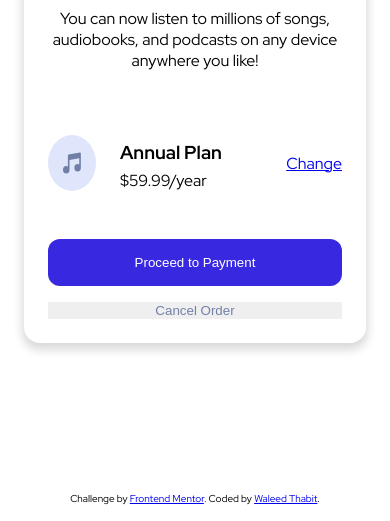
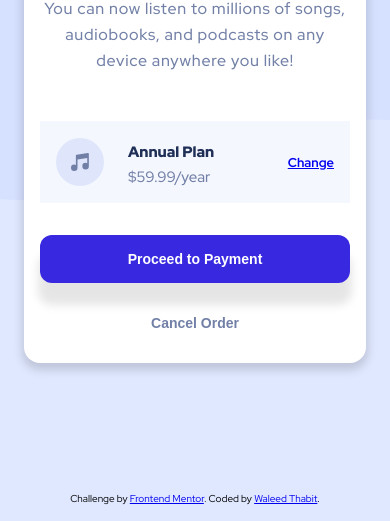
Before and after one commit to waleed-thabit/order-summary, a plain HTML site: page index.html in a window 390 px wide. Shown: the part 323-844 px from the top of the page. Drawn offline with Linux system fonts and the light colour scheme.

Commit message:
feat: finish mobile layout

```diff
--- a/css/style.css
+++ b/css/style.css
@@ -14,6 +14,8 @@ body {
   margin: 0;
   padding: 0;
   font-family: "Red Hat Display", sans-serif;
+  background: var(--blue-100) url(../images/pattern-background-mobile.svg)
+    no-repeat center / contain;
 }
 
 main {
@@ -21,8 +23,6 @@ main {
   display: grid;
   grid-template-columns: 1fr;
   grid-template-rows: 1fr auto;
-  /* background: url(../images/pattern-background-mobile.svg) no-repeat center / */
-  /*   contain; */
 }
 .card-container {
   width: min(100% - 3rem, 400px);
@@ -31,13 +31,14 @@ main {
   margin-block-end: auto;
   border-radius: 1rem;
   overflow: hidden;
+  background-color: white;
   box-shadow: 0 5px 10px 2px rgba(0, 0, 0, 15%);
 }
 .content {
-  padding: 1.5rem;
+  padding: 1rem;
   display: flex;
   flex-direction: column;
-  gap: 3rem;
+  gap: 2rem;
 }
 .main-img {
   width: 100%;
@@ -46,20 +47,48 @@ main {
 .text-c {
   text-align: center;
 }
+.main-title {
+  font-size: 1.4rem;
+  font-weight: 900;
+  color: var(--blue-950);
+}
+.main-p {
+  color: var(--gray-600);
+  font-weight: 500;
+  letter-spacing: 0.7px;
+  line-height: 1.6;
+}
 .price-c {
   display: flex;
   align-items: center;
   justify-content: space-between;
+  background-color: var(--blue-50);
+  padding: 1rem;
 }
 .img-plan {
   display: flex;
   gap: 1.5rem;
+  justify-content: center;
+  align-items: center;
 }
 .plan {
+  font-size: 15px;
   margin: 5px 0;
+  color: var(--blue-950);
+  font-weight: 900;
 }
 .price {
+  font-size: 15px;
+  font-weight: 500;
+  color: var(--gray-600);
   margin: 0;
+}
+.change-link {
+  font-weight: 700;
+  font-size: 0.8rem;
+}
+.change-link:hover {
+  opacity: 70%;
 }
 .buts-c {
   display: flex;
@@ -72,12 +101,27 @@ main {
   border: none;
   border-radius: 12px;
   padding: 1rem;
+  font-weight: 900;
+  font-size: 14px;
+  box-shadow: 0 20px 10px 2px rgba(0, 0, 0, 10%);
 }
+.bt1:hover {
+  cursor: pointer;
+  opacity: 80%;
+}
+
 .bt2 {
   border: none;
   color: var(--gray-600);
+  background-color: transparent;
+  font-size: 14px;
+  font-weight: 900;
+  padding: 1rem;
 }
-
+.bt2:hover {
+  cursor: pointer;
+  color: var(--blue-950);
+}
 footer {
   font-size: 10px;
   text-align: center;
```
